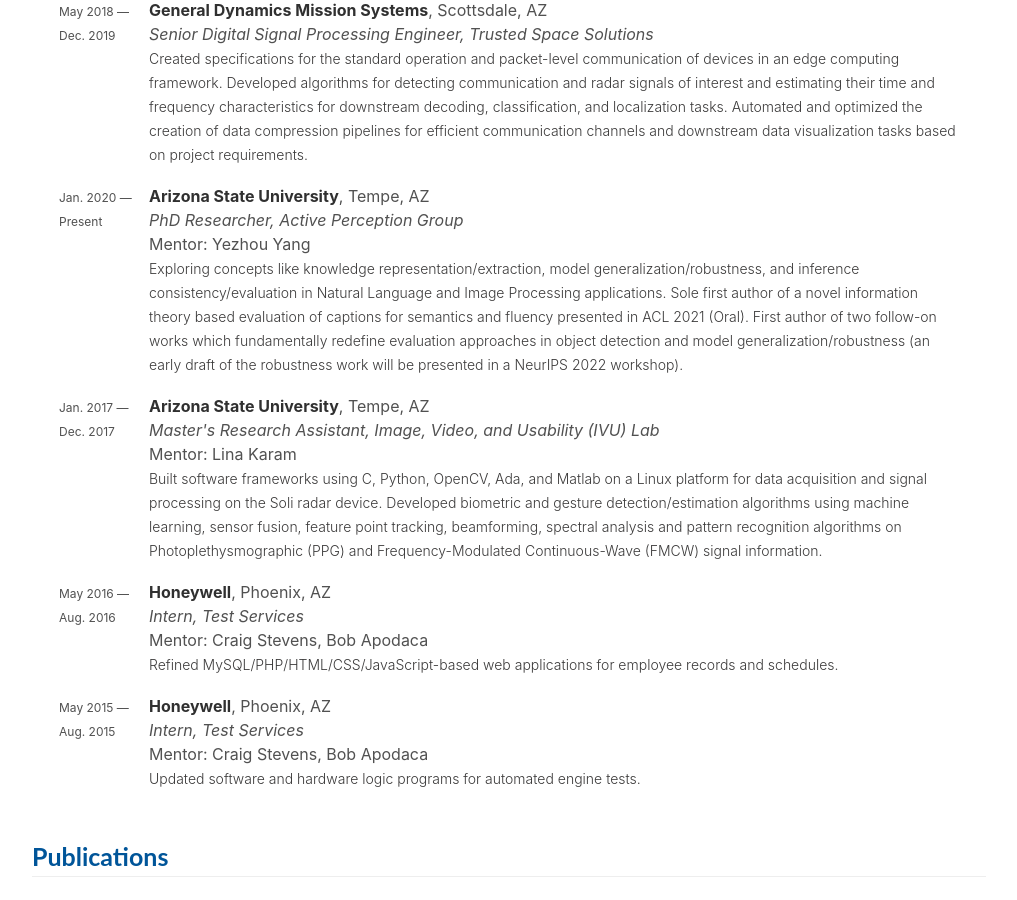
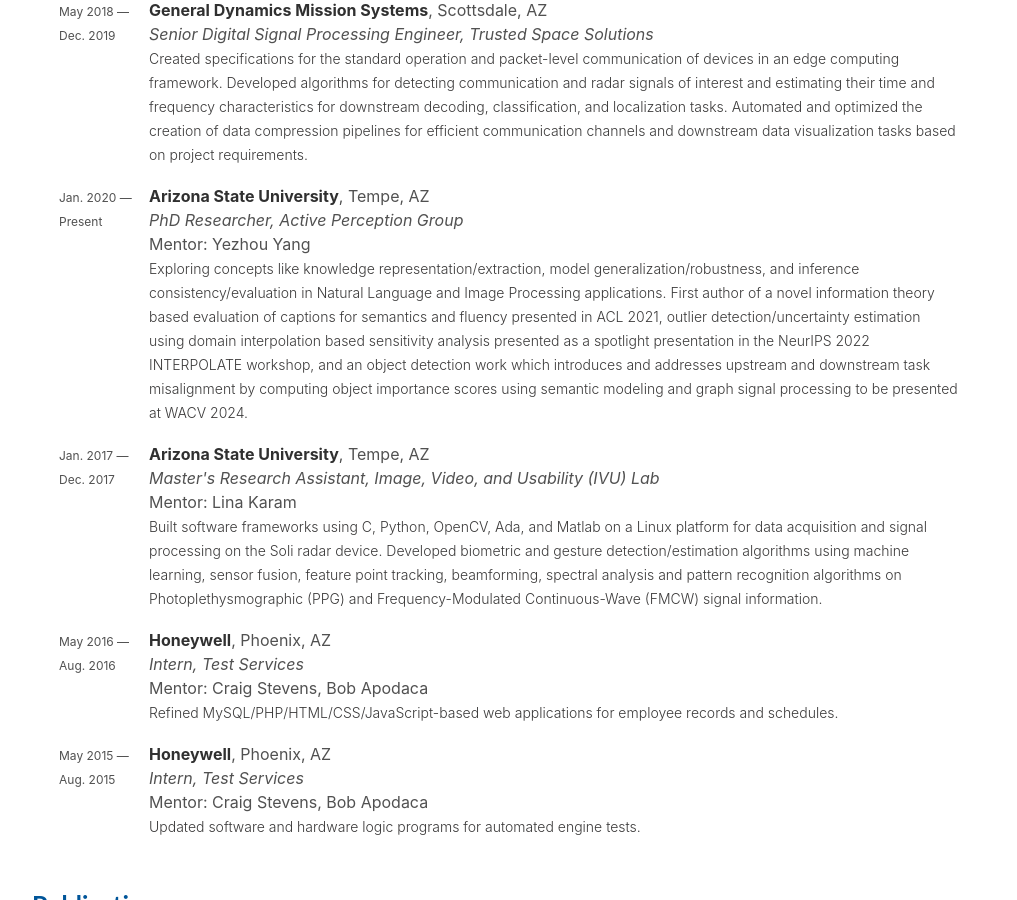
Before and after one commit to JoshuaFeinglass/JoshuaFeinglass.github.io, a Jekyll site: the page built from index.md, in a window 1280 px wide and 900 px high, scrolled down 2084 px. Shown: the whole window, without its empty margins (131-1148 px from the left). Built offline with Jekyll 4.4.1, drawn with Linux system fonts in a browser that asks for light colours; nearby versions of some CDN libraries; some web fonts are replaced.

Commit message:
updated experience and cv

```diff
--- a/_data/experiences.yaml
+++ b/_data/experiences.yaml
@@ -52,9 +52,7 @@
   ismentor: true
   mentors:
     - Yezhou Yang
-  description: "Exploring concepts like knowledge representation/extraction, model generalization/robustness, and inference consistency/evaluation in Natural Language and Image Processing applications.
-  Sole first author of a novel information theory based evaluation of captions for semantics and fluency presented in ACL 2021 (Oral).
-  First author of two follow-on works which fundamentally redefine evaluation approaches in object detection and model generalization/robustness (an early draft of the robustness work will be presented in a NeurIPS 2022 workshop)."
+  description: "Exploring concepts like knowledge representation/extraction, model generalization/robustness, and inference consistency/evaluation in Natural Language and Image Processing applications. First author of a novel information theory based evaluation of captions for semantics and fluency presented in ACL 2021, outlier detection/uncertainty estimation using domain interpolation based sensitivity analysis presented as a spotlight presentation in the  NeurIPS 2022 INTERPOLATE workshop, and an object detection work which introduces and addresses upstream and downstream task misalignment by computing object importance scores using semantic modeling and graph signal processing to be presented at WACV 2024."
   institution-url: https://www.asu.edu/
   group-url: https://yezhouyang.engineering.asu.edu/research-group/
   type: industry
```
Also changed, not shown: 6 other files.
